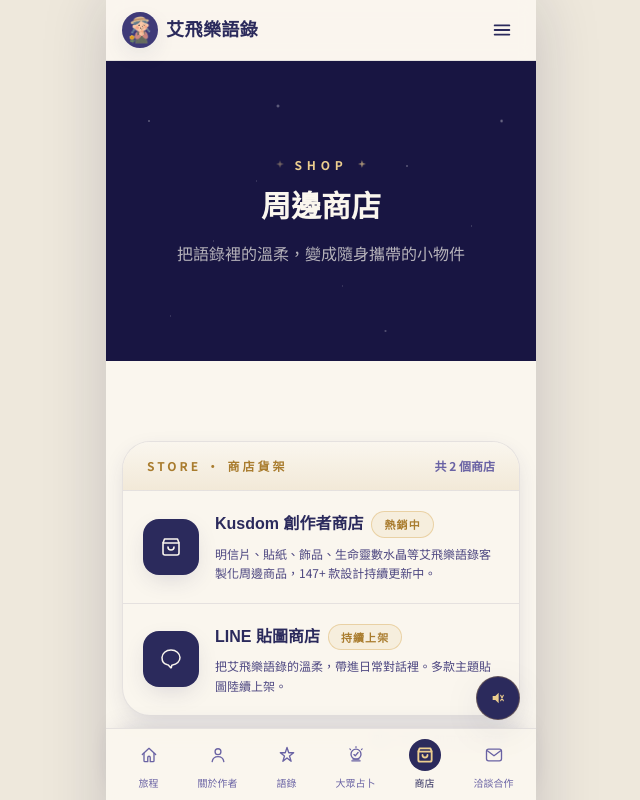
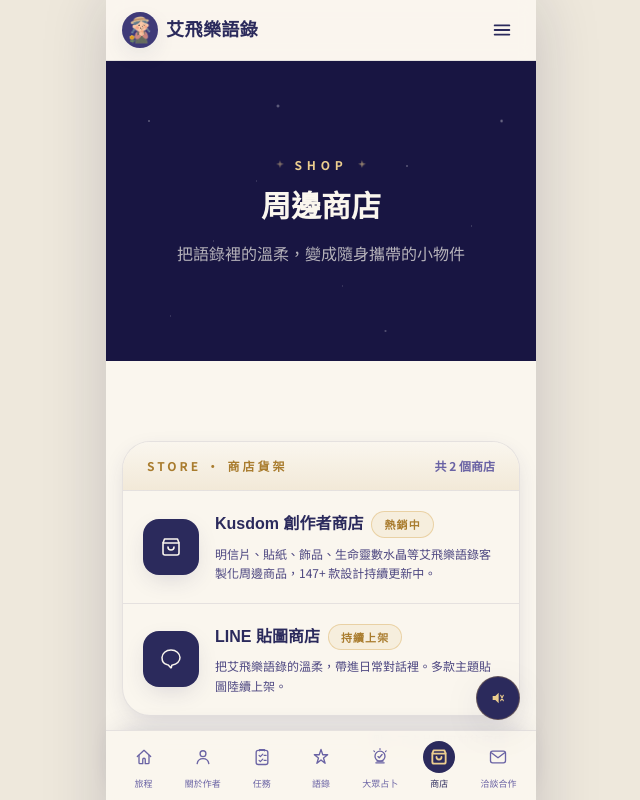
Before and after one commit to kitty840219-web/claude-, a Next.js app: page /shop in a window 1280 px wide. Shown: the top 800 px of the page, without its empty margins (319-959 px from the left). Built offline with nearby package versions, Linux system fonts and the light colour scheme; a web font is replaced by a local one.

Commit message:
Move daily quests into dedicated task page

```diff
--- a/app/page.tsx
+++ b/app/page.tsx
@@ -1,7 +1,6 @@
 import Image from "next/image";
 import Link from "next/link";
 import SectionHeading from "@/components/SectionHeading";
-import HomeGameHub from "@/components/HomeGameHub";
 import SocialStation from "@/components/SocialStation";
 import { asset } from "@/lib/basePath";
 
@@ -46,8 +45,6 @@
 export default function HomePage() {
   return (
     <div>
-      <HomeGameHub />
-
       <SocialStation />
 
       {/* Quick nav */}
--- /dev/null
+++ b/app/quests/page.tsx
@@ -0,0 +1,12 @@
+import type { Metadata } from "next";
+import HomeGameHub from "@/components/HomeGameHub";
+import { SITE } from "@/lib/data/site";
+
+export const metadata: Metadata = {
+  title: `任務｜${SITE.brand}`,
+  description: "完成小艾的每日星光任務，探索故事、語錄、占卜與商店。",
+};
+
+export default function QuestsPage() {
+  return <HomeGameHub />;
+}
--- a/components/BottomNav.tsx
+++ b/components/BottomNav.tsx
@@ -33,6 +33,16 @@
       <svg viewBox="0 0 24 24" fill="none" className="h-5 w-5" aria-hidden>
         <circle cx="12" cy="8" r="3.5" stroke="currentColor" strokeWidth={active ? 2.2 : 1.6} />
         <path d="M5 20c.7-4 3.1-6 7-6s6.3 2 7 6" stroke="currentColor" strokeWidth={active ? 2.2 : 1.6} strokeLinecap="round" />
+      </svg>
+    ),
+  },
+  {
+    href: "/quests",
+    label: "任務",
+    icon: (active: boolean) => (
+      <svg viewBox="0 0 24 24" fill="none" className="h-5 w-5" aria-hidden>
+        <rect x="5" y="4" width="14" height="17" rx="2.5" stroke="currentColor" strokeWidth={active ? 2.2 : 1.6} />
+        <path d="M9 4.5V3h6v1.5M8.5 10l1.5 1.5 3-3M8.5 16l1.5 1.5 3-3M14.5 10H17M14.5 16H17" stroke="currentColor" strokeWidth={active ? 2 : 1.5} strokeLinecap="round" strokeLinejoin="round" />
       </svg>
     ),
   },
@@ -95,7 +105,7 @@
             <Link
               key={tab.href}
               href={tab.href}
-              className="flex min-w-0 flex-1 flex-col items-center gap-1 py-2.5 text-[10px] font-medium"
+              className="flex min-w-0 flex-1 flex-col items-center gap-1 py-2.5 text-[9px] font-medium"
             >
               <span
                 className={`flex h-8 w-8 items-center justify-center rounded-full transition-colors ${
--- a/lib/data/site.ts
+++ b/lib/data/site.ts
@@ -26,6 +26,7 @@
 export const NAV = [
   { href: "/", label: "首頁" },
   { href: "/about", label: "關於作者與故事" },
+  { href: "/quests", label: "任務" },
   { href: "/works", label: "語錄作品" },
   { href: "/tarot", label: "大眾占卜" },
   { href: "/videos", label: "影音創作" },
```
